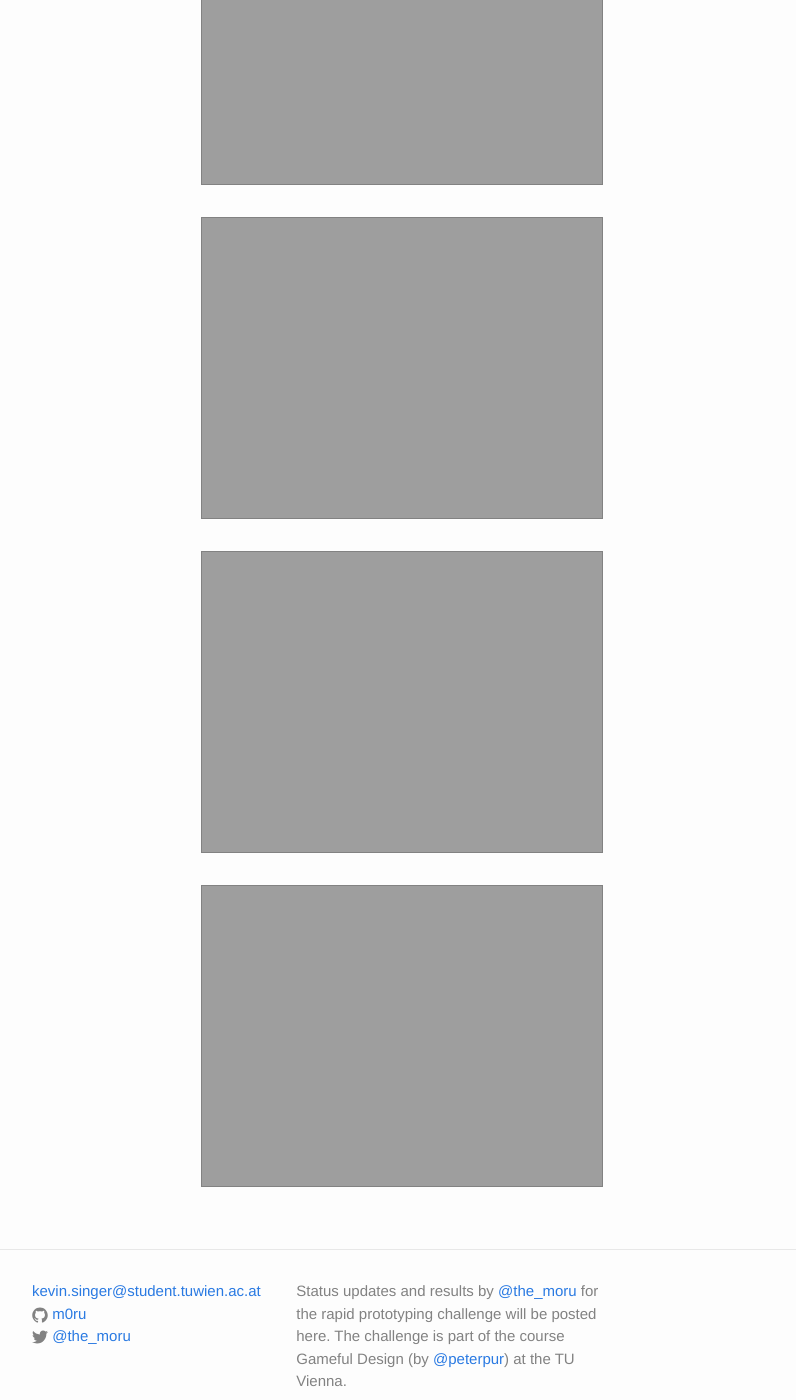
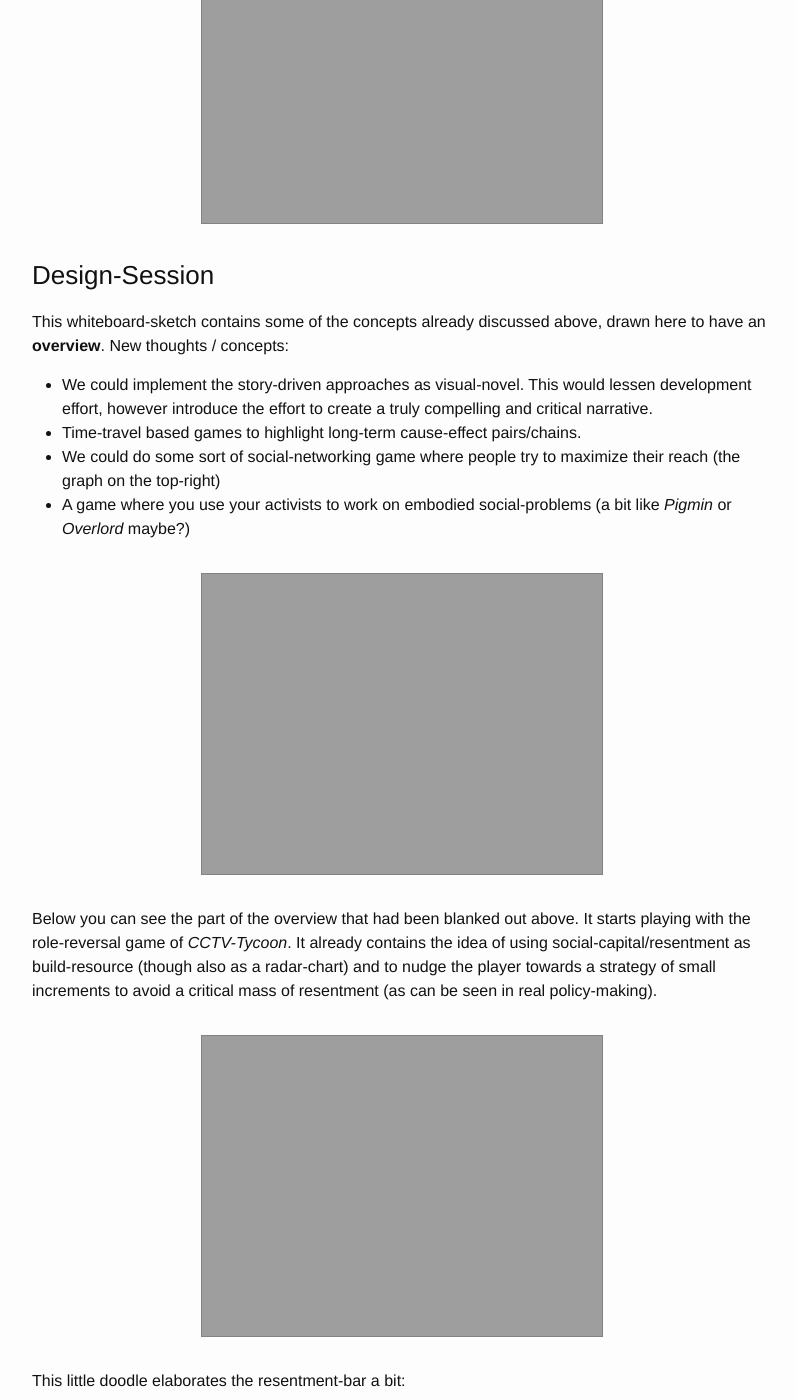
Before and after one commit to m0ru/gameful-design, a Jekyll site: the page built from _posts/2015-06-18-educative-games.md, in a window 1280 px wide and 1400 px high, scrolled down 2837 px. Shown: the whole window, without its empty margins (238-1034 px from the left). Built offline with Jekyll 4.4.1, drawn with Linux system fonts in a browser that asks for light colours; some of the changed text lies outside the part shown.

Commit message:
Edu Games almost finished.

```diff
--- a/_posts/2015-06-18-educative-games.md
+++ b/_posts/2015-06-18-educative-games.md
@@ -9,46 +9,91 @@
 
 <a href="http://m0ru.github.io/gameful-design/games/surveillance_tycoon/index.html" class="material-button">Play Me!</a>
 
-<!--
+Here's also a short *gameplay video* if you don't want to try it yourself (for whatever reason) or think you have missed something. It also shortly discusses the design:
 
-Designing
+<video src="{{site.media_url}}/{{page.media_dir}}/gameplay.mp4" style="height: 360px; width: 640px" controls></video>
 
-1x getroffen
+## Design Process
 
-* ~12h devving
-* 3h designing
-* 4h docu
+For this excercise Alex Sinnl and I worked together. You can find his take on this design [here](https://gamefuldesign15.wordpress.com/2015/06/17/aufgabe-7-designprozess/). We exchanged a few initial ideas via email and then had one meeting / design session at a white-board (for a total of about 4h of work). Most of this challenges effort went into development (~12h) as the requirement was for it to be digital. Documentation took about 5 hours.
 
--->
+The topic was *informatics and society*. We explored and shortly iterated over a few ideas in regard to that. As you can see in the sketches below.
 
-## Sketches
+### Solo-Sketching
 
-{% for i in (1..5) %}
-<a href="{{site.media_url}}/{{page.media_dir}}/sketches/{{i}}.png">
-    <img src="{{site.media_url}}/{{page.media_dir}}/sketches/{{i}}.png" class="figure">
+In the game directly below the player would have to dodge the view- and circles-cones caused by cctv-cams and flyover drones in a bullet-hell like manner. The theme here is more coating than really integrated into the mechanics though.
+
+<a href="{{site.media_url}}/{{page.media_dir}}/sketches/1.png">
+    <img src="{{site.media_url}}/{{page.media_dir}}/sketches/1.png" class="figure">
 </a>
-{% endfor %}
+
+On most of the next sketch I've played with a few story-driven approaches / sub-themes. The graphic in the center of the right side would be a rhythm game thematizing the factory-work.
+
+<a href="{{site.media_url}}/{{page.media_dir}}/sketches/2.png">
+    <img src="{{site.media_url}}/{{page.media_dir}}/sketches/2.png" class="figure">
+</a>
+
+Small scribbles about mechanics, sub-themes or meta-approaches:
+
+<a href="{{site.media_url}}/{{page.media_dir}}/sketches/3.png">
+    <img src="{{site.media_url}}/{{page.media_dir}}/sketches/3.png" class="figure">
+</a>
+
+In this page the rhythm-game concept started to expand a bit:
+
+<a href="{{site.media_url}}/{{page.media_dir}}/sketches/4.png">
+    <img src="{{site.media_url}}/{{page.media_dir}}/sketches/4.png" class="figure">
+</a>
+
+On the left side I started exploring a few concepts around the mechanics of trolling, flaming and flamewars. The right side uses trolls as a simple skinning for "the bad guys" in a plattformer, a plain propaganda game without deeper message or discussion of the issues around trolling:
+
+<a href="{{site.media_url}}/{{page.media_dir}}/sketches/5.png">
+    <img src="{{site.media_url}}/{{page.media_dir}}/sketches/5.png" class="figure">
+</a>
+
+### Design-Session
+
+This whiteboard-sketch contains some of the concepts already discussed above, drawn here to have an **overview**. New thoughts / concepts:
+
+* We could implement the story-driven approaches as visual-novel. This would lessen development effort, however introduce the effort to create a truly compelling and critical narrative.
+* Time-travel based games to highlight long-term cause-effect pairs/chains.
+* We could do some sort of social-networking game where people try to maximize their reach (the graph on the top-right)
+* A game where you use your activists to work on embodied social-problems (a bit like *Pigmin* or *Overlord* maybe?)
 
 <a href="{{site.media_url}}/{{page.media_dir}}/whiteboard/all-the-games.png">
     <img src="{{site.media_url}}/{{page.media_dir}}/whiteboard/all-the-games.png" class="figure">
 </a>
 
-<a href="{{site.media_url}}/{{page.media_dir}}/whiteboard/social-capital-meter.png" >
-    <img src="{{site.media_url}}/{{page.media_dir}}/whiteboard/social-capital-meter.png" class="figure">
-</a>
-<a href="{{site.media_url}}/{{page.media_dir}}/whiteboard/build-options.png">
-    <img src="{{site.media_url}}/{{page.media_dir}}/whiteboard/build-options.png" class="figure">
-</a>
-<a href="{{site.media_url}}/{{page.media_dir}}/whiteboard/gui.png">
-    <img src="{{site.media_url}}/{{page.media_dir}}/whiteboard/gui.png" class="figure">
-</a>
-<a href="{{site.media_url}}/{{page.media_dir}}/whiteboard/income-and-setting.png">
-    <img src="{{site.media_url}}/{{page.media_dir}}/whiteboard/income-and-setting.png" class="figure">
-</a>
+Below you can see the part of the overview that had been blanked out above. It starts playing with the role-reversal game of *CCTV-Tycoon*. It already contains the idea of using social-capital/resentment as build-resource (though also as a radar-chart) and to nudge the player towards a strategy of small increments to avoid a critical mass of resentment (as can be seen in real policy-making).
+
 <a href="{{site.media_url}}/{{page.media_dir}}/whiteboard/initial.png">
     <img src="{{site.media_url}}/{{page.media_dir}}/whiteboard/initial.png" class="figure">
 </a>
 
+This little doodle elaborates the resentment-bar a bit:
+
+<a href="{{site.media_url}}/{{page.media_dir}}/whiteboard/social-capital-meter.png" >
+    <img src="{{site.media_url}}/{{page.media_dir}}/whiteboard/social-capital-meter.png" class="figure">
+</a>
+
+Playing with generic names for the sample setting and small details:
+
+<a href="{{site.media_url}}/{{page.media_dir}}/whiteboard/income-and-setting.png">
+    <img src="{{site.media_url}}/{{page.media_dir}}/whiteboard/income-and-setting.png" class="figure">
+</a>
+
+This sketch shows a quick take at a possible game-UI. Note that it has multiple surveillance system types and a internet-map as second theater. Both of these features didn't make it into the first prototype.
+
+
+<a href="{{site.media_url}}/{{page.media_dir}}/whiteboard/gui.png">
+    <img src="{{site.media_url}}/{{page.media_dir}}/whiteboard/gui.png" class="figure">
+</a>
+
+Below you can find a listing of possible options for surveillance systems that the player could sell:
+
+<a href="{{site.media_url}}/{{page.media_dir}}/whiteboard/build-options.png">
+    <img src="{{site.media_url}}/{{page.media_dir}}/whiteboard/build-options.png" class="figure">
+</a>
 
 <!--
 # 3 games
```
